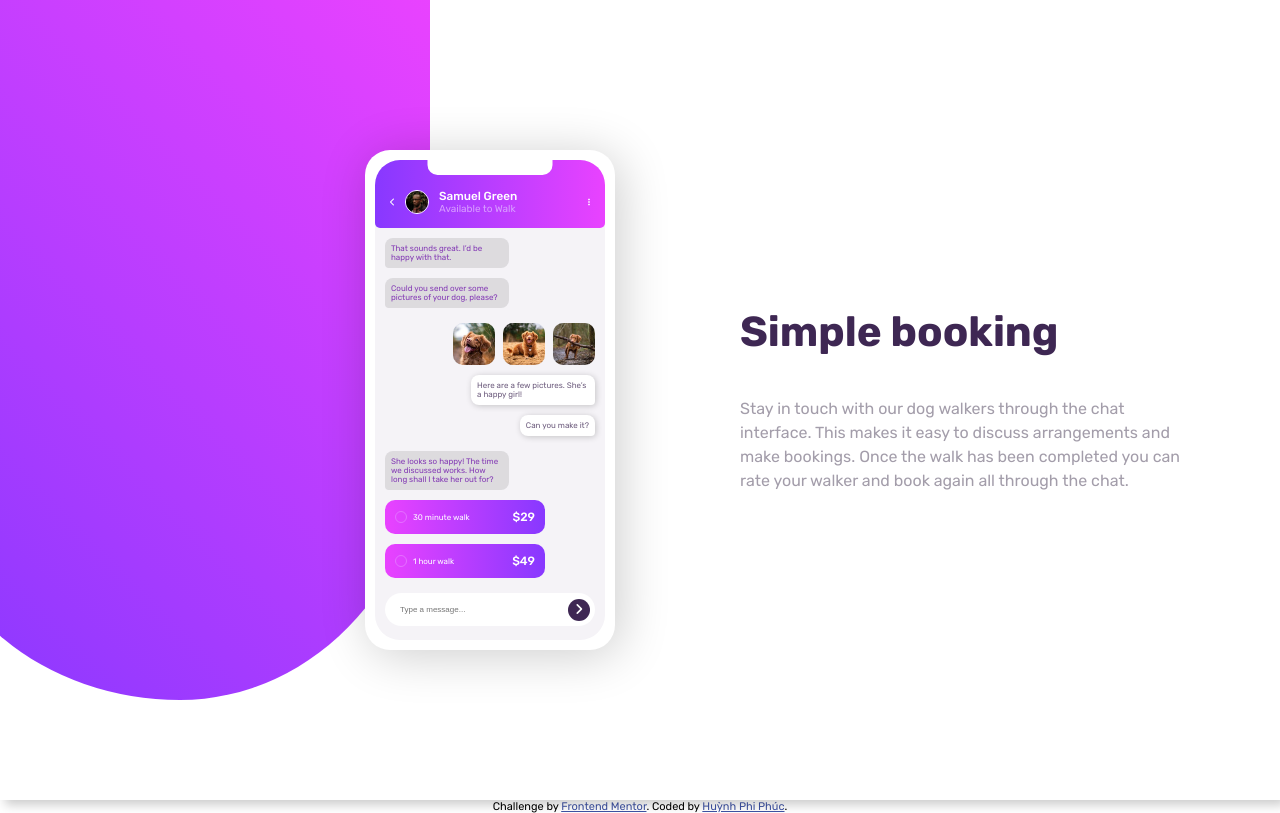
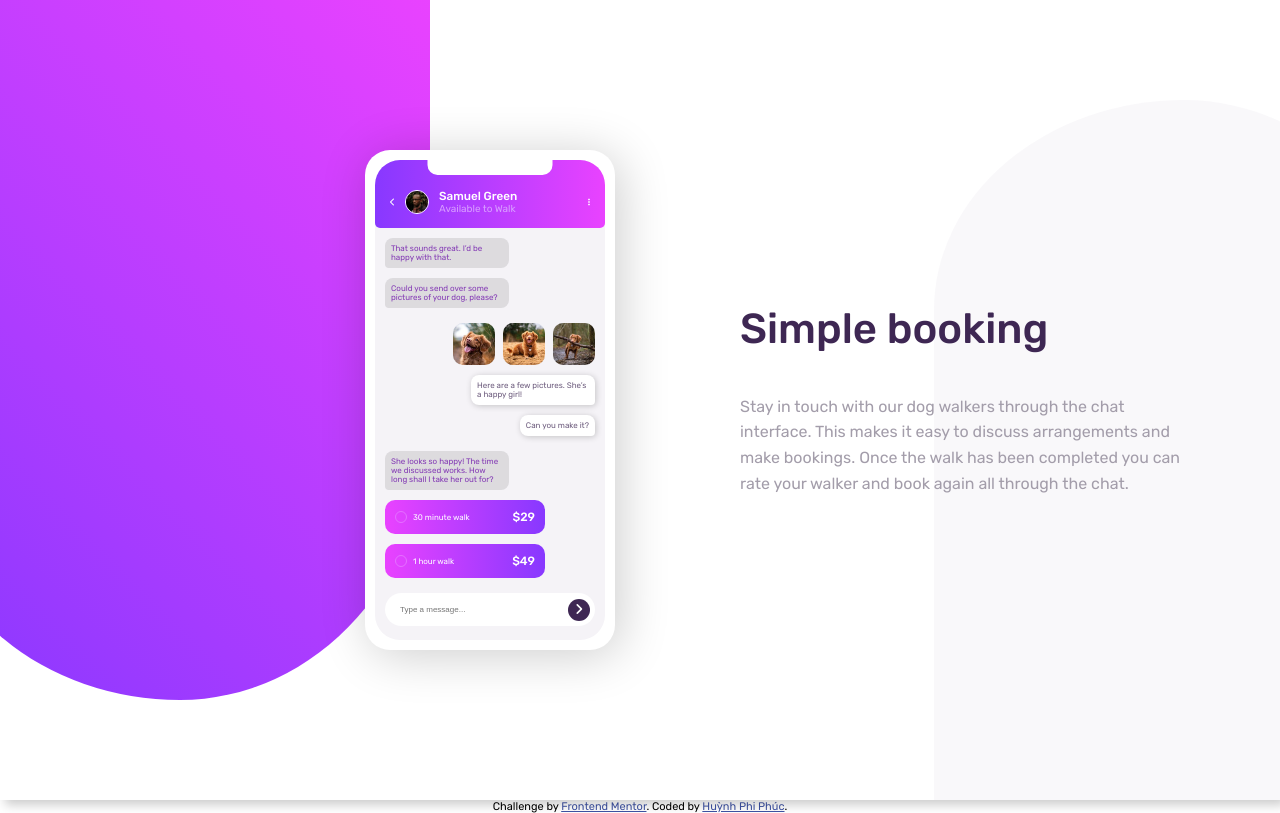
Before and after one commit to phiphuc27/chat-app-illustration, a plain HTML site: page index.html in a window 1280 px wide. Drawn offline with Linux system fonts and the light colour scheme.

Commit message:
final fix

```diff
--- a/css/style.css
+++ b/css/style.css
@@ -34,6 +34,20 @@ body {
   background: linear-gradient(225deg, hsl(293, 100%, 63%) 0%, hsl(264, 100%, 61%) 100%);
   border-bottom-right-radius: 50% 40%;
   border-bottom-left-radius: 50% 30%;
+}
+
+.container::after {
+  content: '';
+  position: absolute;
+  bottom: 0;
+  right: -12%;
+  z-index: -2;
+  width: 500px;
+  height: 700px;
+  background: hsl(270, 20%, 96%);
+  border-top-right-radius: 50% 40%;
+  border-top-left-radius: 50% 30%;
+  opacity: 0.6;
 }
 
 .phone {
@@ -250,14 +264,14 @@ body {
 
 .title h1 {
   font-size: 42px;
-  font-weight: 700;
+  font-weight: 500;
   margin-bottom: 40px;
   color: hsl(271, 36%, 24%);
 }
 
 .title p {
   color: hsl(270, 7%, 64%);
-  line-height: 1.5;
+  line-height: 1.6;
 }
 
 .attribution {
```
